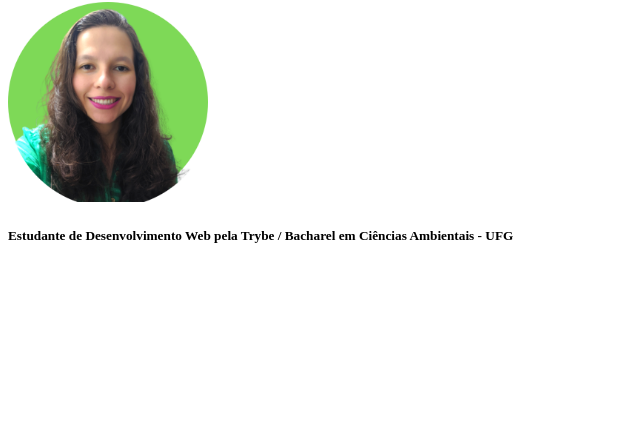
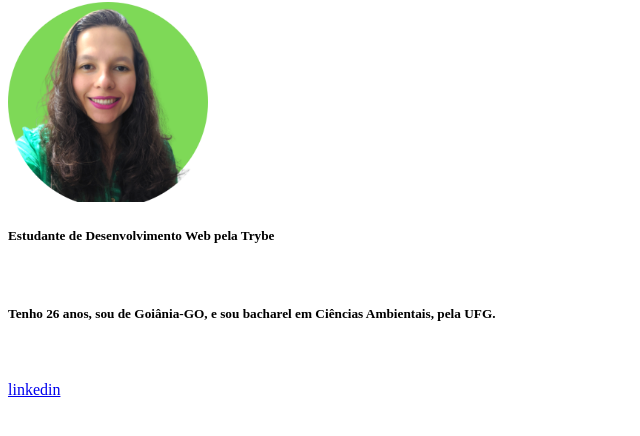
Before and after one commit to paulacpinheiro/paulacpinheiro.github.io, a plain HTML site: page index.html in a window 1280 px wide. Shown: the part 78-514 px from the top of the page, without its empty margins (0-640 px from the left). Drawn offline with Linux system fonts and the light colour scheme.

Commit message:
adição link linkedin

```diff
--- a/index.html
+++ b/index.html
@@ -1,17 +1,26 @@
 <!DOCTYPE html>
 <html lang="pt-br">
+
 <head>
     <meta charset="UTF-8">
     <meta http-equiv="X-UA-Compatible" content="IE=edge">
     <meta name="viewport" content="width=device-width, initial-scale=1.0">
     <title>Portfólio Web</title>
 </head>
+
 <body>
     <h1>Paula Carneiro Pinheiro</h1>
     <img src="1_20230417_210626_0000.png" width="200px" alt="">
 
-    <h5>Estudante de Desenvolvimento Web pela Trybe / Bacharel em Ciências Ambientais - UFG</h4>
+    <h5>Estudante de Desenvolvimento Web pela Trybe </h4>
+        <br>
+        <h5> Tenho 26 anos, sou de Goiânia-GO, e sou bacharel em Ciências Ambientais, pela UFG.</h5>
+        <br> <br>
+        <a href="https://www.linkedin.com/in/paulacarneiropinheiro/" target="_blank" >
+           linkedin</a>
+
 
 
 </body>
+
 </html>
```
